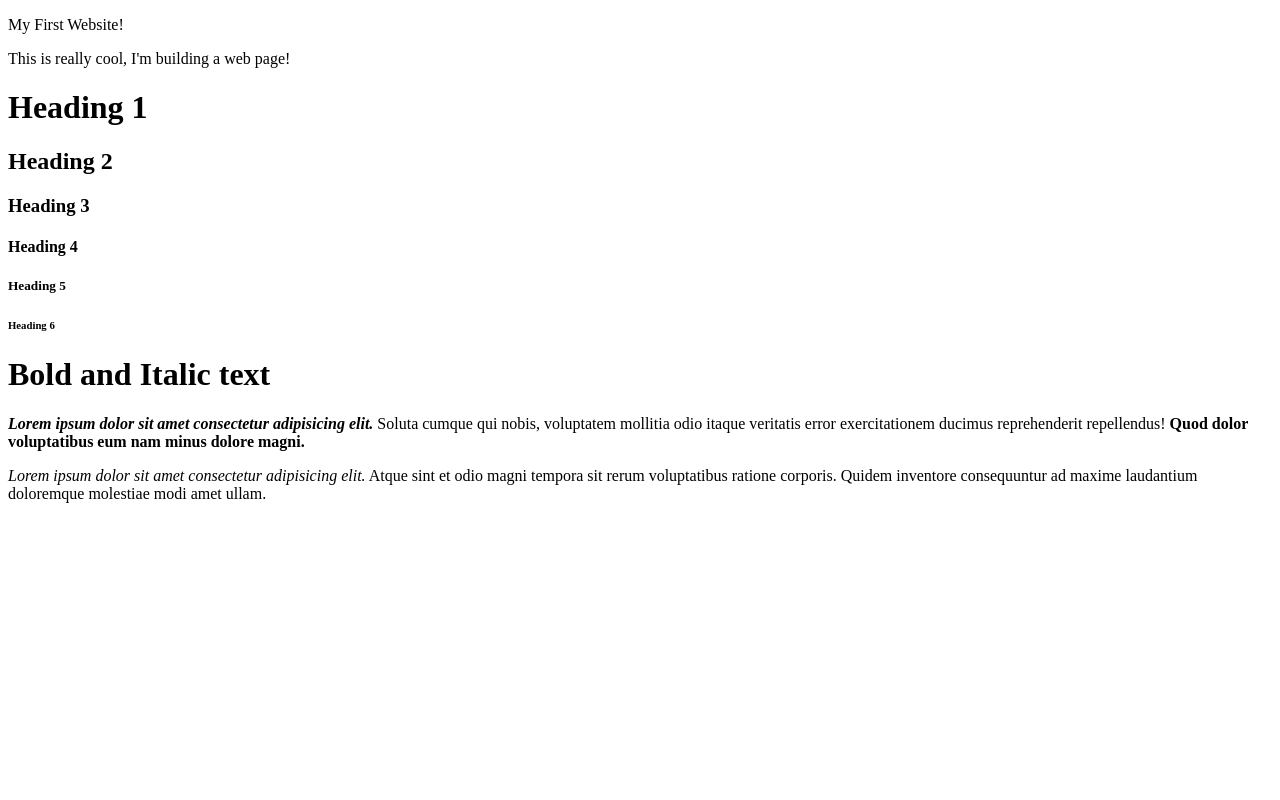
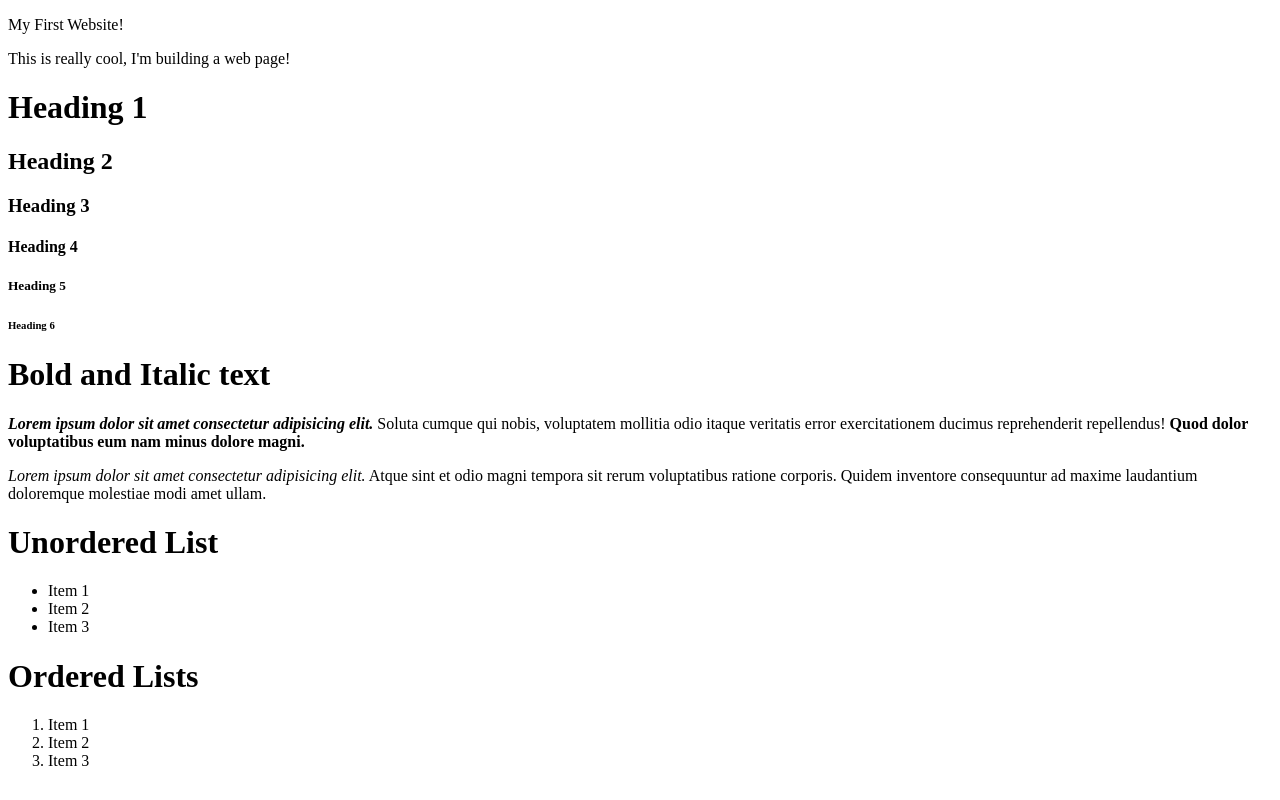
Before and after one commit to Maria00002/HTML_Practice, a plain HTML site: page html_boilerplate/index.html in a window 1280 px wide. Drawn offline with Linux system fonts and the light colour scheme.

Commit message:
Ordered List and Unordered List <ol> and <ul> and <li>

```diff
--- a/html_boilerplate/index.html
+++ b/html_boilerplate/index.html
@@ -45,6 +45,21 @@
             corporis. Quidem inventore consequuntur ad maxime laudantium
             doloremque molestiae modi amet ullam.</p>
 
+        <h1>Unordered List</h1>
+        <ul>
+            <li>Item 1</li>
+            <li>Item 2</li>
+            <li>Item 3</li>
+        </ul>
+
+        <h1>Ordered Lists</h1>
+        <ol>
+            <li>Item 1</li>
+            <li>Item 2</li>
+            <li>Item 3</li>
+
+        </ol>
+
     </body>
 
 </html>
```
